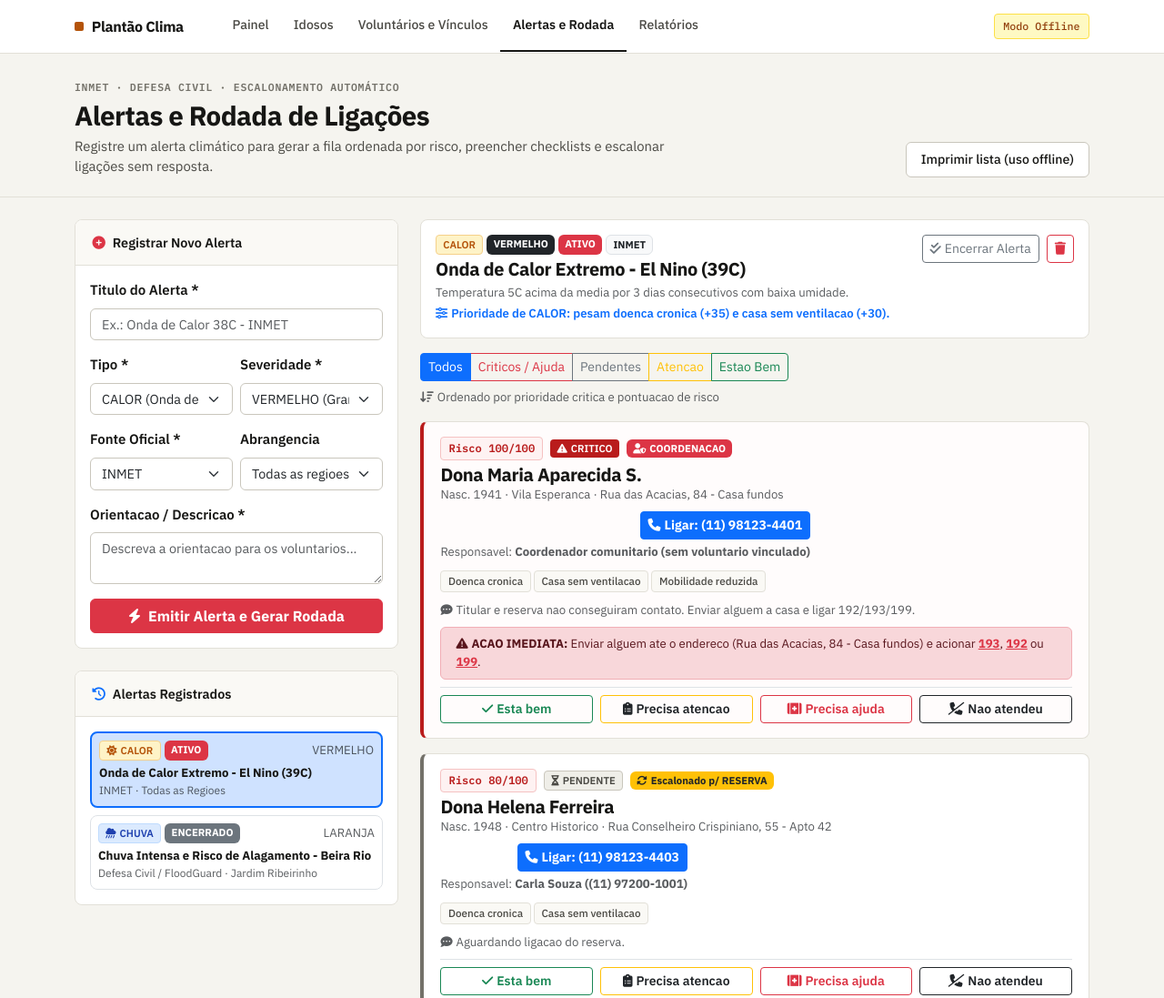
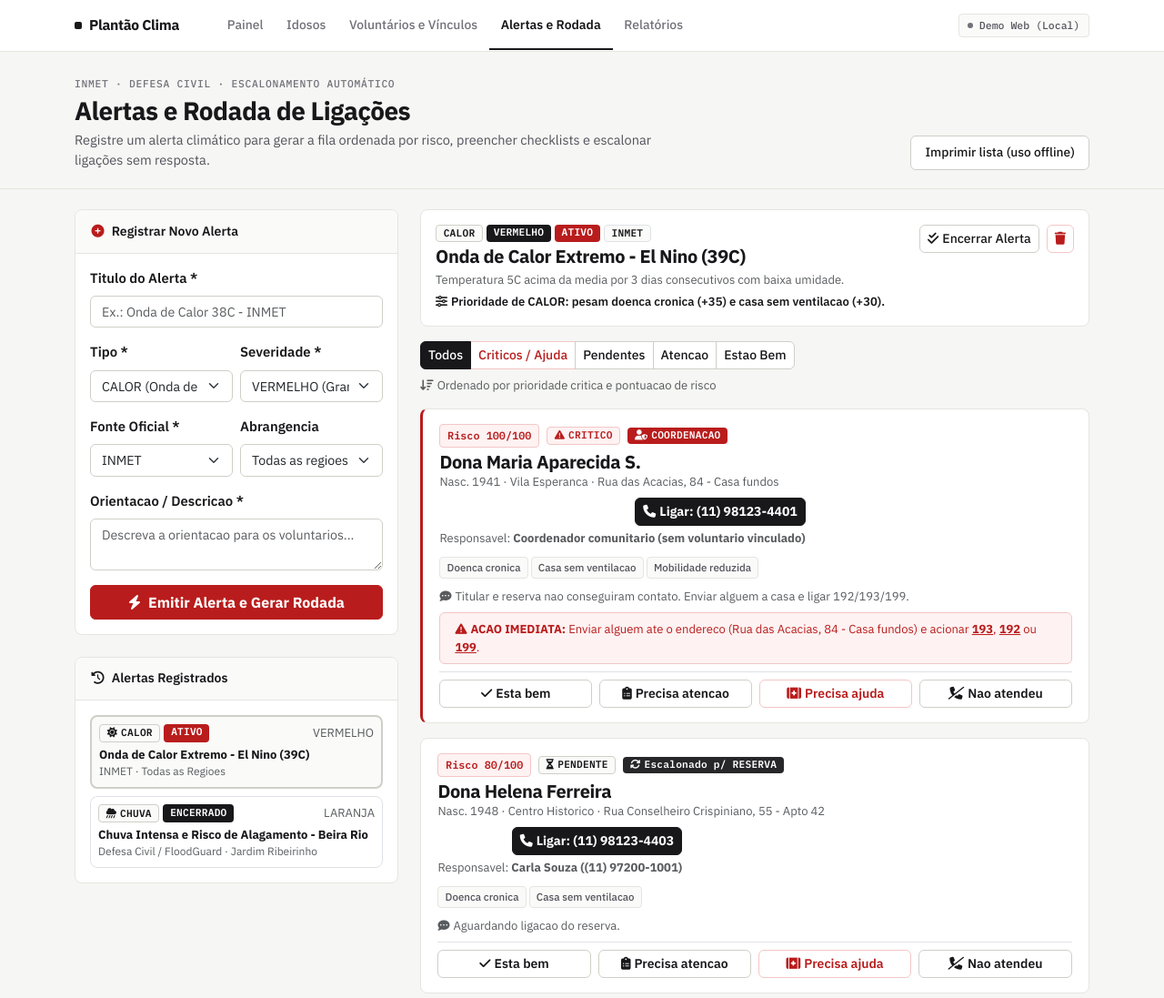
Before and after one commit to GabrielLinconln/global_2_2026, a plain HTML site: page web/alertas.html in a window 1280 px wide. Shown: the top 1097 px of the page at 91% size. Drawn offline with nearby package versions, Linux system fonts and the light colour scheme; no server answers.

Commit message:
fix: adiciona vercel.json (outputDirectory web) e simplifica paleta para monocromatico sobrio

```diff
--- a/web/css/styles.css
+++ b/web/css/styles.css
@@ -1,42 +1,24 @@
 /* ==========================================================================
-   Plantão Clima — Interface Operacional Comunitária
-   Estética editorial/cívica limpa: papel claro, bordas 1px, sem excessos.
-   Tipografia: IBM Plex Sans + IBM Plex Mono
+   Plantão Clima — Interface Minimalista Monocromática
+   Paleta neutra (branco, papel, cinza zinco e grafite) com vermelho sóbrio
+   reservado estritamente para emergências críticas.
    ========================================================================== */
 
 :root {
-    --bg-canvas: #f5f4ef;
+    --bg-canvas: #f6f6f4;
     --bg-surface: #ffffff;
-    --bg-subtle: #faf9f5;
-    --border: #e2e0d8;
-    --border-strong: #c9c6bc;
+    --bg-subtle: #fafaf9;
+    --bg-hover: #f3f3f0;
+    --border: #e5e5e0;
+    --border-strong: #cfcfc8;
 
-    --ink: #161614;
-    --ink-secondary: #4a4944;
-    --ink-muted: #737169;
+    --ink: #18181b;
+    --ink-secondary: #52525b;
+    --ink-muted: #71717a;
 
-    --accent: #161614;
-    --accent-hover: #2d2c28;
-
-    --calor: #b45309;
-    --calor-bg: #fef3c7;
-    --calor-border: #f5d08a;
-
-    --chuva: #1e40af;
-    --chuva-bg: #dbeafe;
-    --chuva-border: #bfdbfe;
-
-    --critico: #b91c1c;
-    --critico-bg: #fef2f2;
-    --critico-border: #f5c2c2;
-
-    --ok: #166534;
-    --ok-bg: #dcfce7;
-    --ok-border: #bbf7d0;
-
-    --warn: #92400e;
-    --warn-bg: #fef9c3;
-    --warn-border: #fde047;
+    --alert-red: #b91c1c;
+    --alert-red-soft: #fef2f2;
+    --alert-red-border: #f3c6c6;
 
     --radius: 8px;
     --radius-sm: 6px;
@@ -53,7 +35,7 @@ body {
     min-height: 100vh;
     display: flex;
     flex-direction: column;
-    font-size: 0.94rem;
+    font-size: 0.93rem;
     line-height: 1.5;
     -webkit-font-smoothing: antialiased;
 }
@@ -68,12 +50,166 @@ h1, h2, h3, h4, h5 {
     color: var(--ink);
 }
 
+a {
+    color: var(--ink);
+}
+
 .mono {
     font-family: 'IBM Plex Mono', ui-monospace, SFMono-Regular, Menlo, monospace;
 }
 
 /* ==========================================================================
-   NAVEGAÇÃO — Barra clara com abas sublinhadas (estilo sistema operacional real)
+   NEUTRALIZAÇÃO DE CORES CHAMATIVAS DO BOOTSTRAP (Estética sóbria global)
+   ========================================================================== */
+.text-primary,
+.text-info,
+.text-success,
+.text-warning {
+    color: var(--ink) !important;
+}
+
+.text-danger {
+    color: var(--alert-red) !important;
+}
+
+.bg-primary,
+.bg-dark,
+.bg-secondary {
+    background-color: var(--ink) !important;
+    color: #ffffff !important;
+}
+
+.bg-success,
+.bg-warning,
+.bg-info {
+    background-color: #27272a !important;
+    color: #ffffff !important;
+}
+
+.bg-danger {
+    background-color: var(--alert-red) !important;
+    color: #ffffff !important;
+}
+
+.bg-primary-subtle,
+.bg-info-subtle,
+.bg-success-subtle,
+.bg-warning-subtle,
+.bg-secondary-subtle,
+.bg-light {
+    background-color: var(--bg-subtle) !important;
+    color: var(--ink) !important;
+}
+
+.bg-danger-subtle {
+    background-color: var(--alert-red-soft) !important;
+    color: var(--alert-red) !important;
+}
+
+.border-primary,
+.border-primary-subtle,
+.border-danger-subtle {
+    border-color: var(--border-strong) !important;
+}
+
+.btn-primary,
+.btn-success,
+.btn-warning,
+.btn-dark {
+    background-color: var(--ink) !important;
+    border-color: var(--ink) !important;
+    color: #ffffff !important;
+    font-weight: 500;
+    border-radius: var(--radius-sm);
+}
+
+.btn-primary:hover,
+.btn-success:hover,
+.btn-warning:hover,
+.btn-dark:hover {
+    background-color: #2e2e33 !important;
+    border-color: #2e2e33 !important;
+    color: #ffffff !important;
+}
+
+.btn-danger {
+    background-color: var(--alert-red) !important;
+    border-color: var(--alert-red) !important;
+    color: #ffffff !important;
+    font-weight: 500;
+    border-radius: var(--radius-sm);
+}
+
+.btn-danger:hover {
+    background-color: #991b1b !important;
+    border-color: #991b1b !important;
+}
+
+.btn-outline-primary,
+.btn-outline-secondary,
+.btn-outline-success,
+.btn-outline-warning,
+.btn-outline-dark {
+    background-color: #ffffff !important;
+    border-color: var(--border-strong) !important;
+    color: var(--ink) !important;
+    font-weight: 500;
+    border-radius: var(--radius-sm);
+}
+
+.btn-outline-primary:hover,
+.btn-outline-secondary:hover,
+.btn-outline-success:hover,
+.btn-outline-warning:hover,
+.btn-outline-dark:hover,
+.btn-outline-primary.active {
+    background-color: var(--ink) !important;
+    border-color: var(--ink) !important;
+    color: #ffffff !important;
+}
+
+.btn-outline-danger {
+    background-color: #ffffff !important;
+    border-color: var(--alert-red-border) !important;
+    color: var(--alert-red) !important;
+    font-weight: 500;
+    border-radius: var(--radius-sm);
+}
+
+.btn-outline-danger:hover,
+.btn-outline-danger.active {
+    background-color: var(--alert-red) !important;
+    border-color: var(--alert-red) !important;
+    color: #ffffff !important;
+}
+
+.alert-info,
+.alert-warning,
+.alert-success {
+    background-color: var(--bg-subtle) !important;
+    border: 1px solid var(--border-strong) !important;
+    color: var(--ink) !important;
+    border-radius: var(--radius-sm);
+}
+
+.alert-danger {
+    background-color: var(--alert-red-soft) !important;
+    border: 1px solid var(--alert-red-border) !important;
+    color: var(--alert-red) !important;
+    border-radius: var(--radius-sm);
+}
+
+.progress {
+    background-color: #e4e4e7;
+    border-radius: 999px;
+}
+
+.progress-bar {
+    background-color: var(--ink) !important;
+}
+
+/* ==========================================================================
+   NAVEGAÇÃO — Barra branca limpa com aba ativa sublinhada
    ========================================================================== */
 .pc-navbar {
     background-color: var(--bg-surface);
@@ -82,33 +218,33 @@ h1, h2, h3, h4, h5 {
 }
 
 .pc-navbar .container {
-    min-height: 58px;
+    min-height: 56px;
 }
 
 .pc-navbar .navbar-brand {
     font-weight: 700;
-    font-size: 1rem;
+    font-size: 0.98rem;
     color: var(--ink) !important;
     letter-spacing: -0.02em;
     display: inline-flex;
     align-items: center;
-    gap: 0.55rem;
-    padding: 0.9rem 0;
+    gap: 0.5rem;
+    padding: 0.85rem 0;
 }
 
 .brand-dot {
-    width: 10px;
-    height: 10px;
+    width: 8px;
+    height: 8px;
     border-radius: 2px;
-    background-color: var(--calor);
+    background-color: var(--ink);
     display: inline-block;
 }
 
 .pc-navbar .nav-link {
-    color: var(--ink-secondary) !important;
+    color: var(--ink-muted) !important;
     font-weight: 500;
-    font-size: 0.88rem;
-    padding: 1.05rem 0.85rem !important;
+    font-size: 0.87rem;
+    padding: 1rem 0.8rem !important;
     border-bottom: 2px solid transparent;
     border-radius: 0;
     transition: color 0.15s ease, border-color 0.15s ease;
@@ -116,7 +252,6 @@ h1, h2, h3, h4, h5 {
 
 .pc-navbar .nav-link:hover {
     color: var(--ink) !important;
-    border-bottom-color: var(--border-strong);
 }
 
 .pc-navbar .nav-link.active {
@@ -127,99 +262,101 @@ h1, h2, h3, h4, h5 {
 
 .pc-navbar .navbar-toggler {
     border-color: var(--border-strong);
-    padding: 0.3rem 0.55rem;
+    padding: 0.28rem 0.5rem;
 }
 
 .pc-navbar .navbar-toggler-icon {
     filter: invert(1);
-    opacity: 0.75;
+    opacity: 0.7;
 }
 
 @media (max-width: 991px) {
     .pc-navbar .nav-link {
-        padding: 0.65rem 0.4rem !important;
+        padding: 0.6rem 0.4rem !important;
         border-bottom: none;
         border-left: 2px solid transparent;
     }
     .pc-navbar .nav-link.active {
         border-left-color: var(--ink);
-        padding-left: 0.75rem !important;
+        padding-left: 0.7rem !important;
     }
 }
 
-/* Status do Banco */
+/* Status do Banco — discreto e monocromático */
 .connection-pill {
     font-family: 'IBM Plex Mono', monospace;
-    font-size: 0.73rem;
+    font-size: 0.72rem;
     font-weight: 500;
-    padding: 0.25rem 0.6rem;
+    padding: 0.24rem 0.6rem;
     border-radius: 4px;
     display: inline-flex;
     align-items: center;
-    gap: 0.4rem;
+    gap: 0.42rem;
     white-space: nowrap;
+    background: var(--bg-subtle);
+    color: var(--ink-secondary);
+    border: 1px solid var(--border);
 }
 
-.connection-pill.online {
-    background: var(--ok-bg);
-    color: var(--ok);
-    border: 1px solid var(--ok-border);
+.connection-pill::before {
+    content: '';
+    width: 6px;
+    height: 6px;
+    border-radius: 50%;
+    background: var(--ink-muted);
+    display: inline-block;
 }
 
-.connection-pill.offline {
-    background: var(--warn-bg);
-    color: var(--warn);
-    border: 1px solid var(--warn-border);
+.connection-pill.online::before {
+    background: #15803d;
 }
 
 /* ==========================================================================
-   CABEÇALHO DE PÁGINA — Editorial limpo sobre o fundo claro
+   CABEÇALHO DE PÁGINA
    ========================================================================== */
 .pc-page-header {
     background-color: var(--bg-canvas);
     border-bottom: 1px solid var(--border);
-    padding: 1.75rem 0 1.35rem;
-    margin-bottom: 1.5rem;
+    padding: 1.65rem 0 1.25rem;
+    margin-bottom: 1.4rem;
 }
 
 .pc-kicker {
     font-family: 'IBM Plex Mono', monospace;
-    font-size: 0.72rem;
-    font-weight: 600;
+    font-size: 0.71rem;
+    font-weight: 500;
     text-transform: uppercase;
     letter-spacing: 0.06em;
     color: var(--ink-muted);
-    margin-bottom: 0.35rem;
+    margin-bottom: 0.3rem;
 }
 
 .pc-page-header h1 {
-    font-size: clamp(1.45rem, 2.5vw, 1.85rem);
+    font-size: clamp(1.4rem, 2.4vw, 1.75rem);
     font-weight: 700;
-    margin-bottom: 0.3rem;
-    color: var(--ink);
+    margin-bottom: 0.25rem;
 }
 
 .pc-page-header p {
     color: var(--ink-secondary);
-    font-size: 0.93rem;
+    font-size: 0.91rem;
     margin-bottom: 0;
-    max-width: 680px;
+    max-width: 660px;
 }
 
-/* Botões sóbrios */
 .btn-ink {
     background-color: var(--ink);
     color: #ffffff;
     border: 1px solid var(--ink);
     font-weight: 500;
-    font-size: 0.88rem;
+    font-size: 0.86rem;
     border-radius: var(--radius-sm);
-    padding: 0.5rem 1rem;
+    padding: 0.48rem 0.95rem;
 }
 
 .btn-ink:hover {
-    background-color: var(--accent-hover);
-    border-color: var(--accent-hover);
+    background-color: #2e2e33;
+    border-color: #2e2e33;
     color: #ffffff;
 }
 
@@ -228,19 +365,19 @@ h1, h2, h3, h4, h5 {
     color: var(--ink);
     border: 1px solid var(--border-strong);
     font-weight: 500;
-    font-size: 0.88rem;
+    font-size: 0.86rem;
     border-radius: var(--radius-sm);
-    padding: 0.5rem 1rem;
+    padding: 0.48rem 0.95rem;
 }
 
 .btn-paper:hover {
-    background-color: var(--bg-subtle);
+    background-color: var(--bg-hover);
     border-color: var(--ink);
     color: var(--ink);
 }
 
 /* ==========================================================================
-   SUPERFÍCIES E PAINÉIS (flat, hairline 1px)
+   CARDS E SUPERFÍCIES
    ========================================================================== */
 .pc-card {
     background: var(--bg-surface);
@@ -250,11 +387,11 @@ h1, h2, h3, h4, h5 {
 }
 
 .pc-card-header {
-    padding: 0.85rem 1.15rem;
+    padding: 0.8rem 1.1rem;
     border-bottom: 1px solid var(--border);
     background: var(--bg-subtle);
     font-weight: 600;
-    font-size: 0.9rem;
+    font-size: 0.88rem;
     color: var(--ink);
     display: flex;
     align-items: center;
@@ -264,7 +401,7 @@ h1, h2, h3, h4, h5 {
 }
 
 /* ==========================================================================
-   FAIXA DE INDICADORES (sem 6 cards coloridinhos)
+   RÉGUA DE INDICADORES (100% sóbria)
    ========================================================================== */
 .metrics-strip {
     background: var(--bg-surface);
@@ -275,7 +412,7 @@ h1, h2, h3, h4, h5 {
 }
 
 .metric-cell {
-    padding: 1rem 1.15rem;
+    padding: 0.95rem 1.1rem;
     border-right: 1px solid var(--border);
 }
 
@@ -284,7 +421,7 @@ h1, h2, h3, h4, h5 {
 }
 
 .metric-label {
-    font-size: 0.73rem;
+    font-size: 0.72rem;
     font-weight: 600;
     text-transform: uppercase;
     letter-spacing: 0.04em;
@@ -294,60 +431,48 @@ h1, h2, h3, h4, h5 {
 
 .metric-num {
     font-family: 'IBM Plex Mono', monospace;
-    font-size: 1.65rem;
+    font-size: 1.55rem;
     font-weight: 700;
     line-height: 1.1;
     color: var(--ink);
 }
 
-.metric-num.is-danger { color: var(--critico); }
-.metric-num.is-ok { color: var(--ok); }
-.metric-num.is-warn { color: var(--calor); }
+.metric-num.is-danger {
+    color: var(--alert-red);
+}
 
 .metric-note {
-    font-size: 0.76rem;
+    font-size: 0.75rem;
     color: var(--ink-muted);
     margin-top: 0.2rem;
 }
 
 @media (max-width: 992px) {
-    .metrics-strip {
-        grid-template-columns: repeat(3, 1fr);
-    }
-    .metric-cell {
-        border-bottom: 1px solid var(--border);
-    }
-    .metric-cell:nth-child(3n) {
-        border-right: none;
-    }
+    .metrics-strip { grid-template-columns: repeat(3, 1fr); }
+    .metric-cell { border-bottom: 1px solid var(--border); }
+    .metric-cell:nth-child(3n) { border-right: none; }
 }
 
 @media (max-width: 576px) {
-    .metrics-strip {
-        grid-template-columns: repeat(2, 1fr);
-    }
-    .metric-cell:nth-child(3n) {
-        border-right: 1px solid var(--border);
-    }
-    .metric-cell:nth-child(2n) {
-        border-right: none;
-    }
+    .metrics-strip { grid-template-columns: repeat(2, 1fr); }
+    .metric-cell:nth-child(3n) { border-right: 1px solid var(--border); }
+    .metric-cell:nth-child(2n) { border-right: none; }
 }
 
 /* ==========================================================================
-   OCORRÊNCIAS CRÍTICAS — Aviso operacional direto e legível
+   OCORRÊNCIAS CRÍTICAS — Fundo branco, borda fina vermelha apenas à esquerda
    ========================================================================== */
 .critical-box {
     background: var(--bg-surface);
-    border: 1px solid var(--critico-border);
-    border-left: 4px solid var(--critico);
+    border: 1px solid var(--border);
+    border-left: 3px solid var(--alert-red);
     border-radius: var(--radius);
 }
 
 .critical-box-head {
-    background: var(--critico-bg);
-    border-bottom: 1px solid var(--critico-border);
-    padding: 0.75rem 1.15rem;
+    background: var(--bg-surface);
+    border-bottom: 1px solid var(--border);
+    padding: 0.75rem 1.1rem;
     display: flex;
     flex-wrap: wrap;
     justify-content: space-between;
@@ -357,15 +482,15 @@ h1, h2, h3, h4, h5 {
 
 .critical-box-title {
     font-family: 'IBM Plex Mono', monospace;
-    font-size: 0.8rem;
+    font-size: 0.76rem;
     font-weight: 700;
     text-transform: uppercase;
     letter-spacing: 0.04em;
-    color: var(--critico);
+    color: var(--alert-red);
 }
 
 .critical-row {
-    padding: 0.95rem 1.15rem;
+    padding: 0.9rem 1.1rem;
     border-bottom: 1px solid var(--border);
     display: flex;
     flex-wrap: wrap;
@@ -380,35 +505,34 @@ h1, h2, h3, h4, h5 {
 
 .emerg-link {
     font-family: 'IBM Plex Mono', monospace;
-    font-size: 0.78rem;
+    font-size: 0.76rem;
     font-weight: 600;
-    padding: 0.3rem 0.65rem;
+    padding: 0.28rem 0.6rem;
     border-radius: 4px;
     text-decoration: none;
-    border: 1px solid var(--critico-border);
-    background: #ffffff;
-    color: var(--critico);
+    border: 1px solid var(--border-strong);
+    background: var(--bg-surface);
+    color: var(--ink);
 }
 
 .emerg-link:hover {
-    background: var(--critico);
+    background: var(--ink);
     color: #ffffff;
-    border-color: var(--critico);
+    border-color: var(--ink);
 }
 
 /* ==========================================================================
-   MAPA TERRITORIAL (Módulo FloodGuard)
+   SITUAÇÃO POR REGIÃO (Módulo FloodGuard) — Neutro e arquitetural
    ========================================================================== */
 .region-grid {
     display: grid;
-    grid-template-columns: repeat(auto-fill, minmax(210px, 1fr));
-    gap: 0.75rem;
+    grid-template-columns: repeat(auto-fill, minmax(205px, 1fr));
+    gap: 0.7rem;
 }
 
 .region-tile {
     background: var(--bg-surface);
     border: 1px solid var(--border);
-    border-left: 3px solid var(--ok);
     border-radius: var(--radius-sm);
     padding: 0.85rem 0.95rem;
     cursor: pointer;
@@ -417,111 +541,65 @@ h1, h2, h3, h4, h5 {
 
 .region-tile:hover {
     background: var(--bg-subtle);
-    border-color: var(--border-strong);
+    border-color: var(--ink);
 }
 
-.region-tile.level-critical { border-left-color: var(--critico); }
-.region-tile.level-warning { border-left-color: var(--calor); }
-.region-tile.level-safe { border-left-color: var(--ok); }
+.region-tile.level-critical {
+    border-left: 3px solid var(--alert-red);
+}
 
 /* ==========================================================================
-   TAGS, STATUS E PONTUAÇÃO DE RISCO
+   TAGS E PONTUAÇÃO DE RISCO — Quase tudo neutro; vermelho só no crítico
    ========================================================================== */
-.tag-status {
+.tag-status,
+.badge {
     font-family: 'IBM Plex Mono', monospace;
-    font-size: 0.71rem;
+    font-size: 0.7rem;
     font-weight: 600;
-    padding: 0.18rem 0.5rem;
+    padding: 0.2rem 0.48rem;
     border-radius: 4px;
-    display: inline-block;
     letter-spacing: 0.02em;
 }
 
-.badge-calor {
-    background: var(--calor-bg);
-    color: var(--calor);
-    border: 1px solid var(--calor-border);
-    font-weight: 600;
-    border-radius: 4px;
+.badge-calor,
+.badge-chuva,
+.badge-atencao,
+.badge-ok,
+.badge-pendente {
+    background: var(--bg-subtle);
+    color: var(--ink);
+    border: 1px solid var(--border-strong);
 }
 
-.badge-chuva {
-    background: var(--chuva-bg);
-    color: var(--chuva);
-    border: 1px solid var(--chuva-border);
-    font-weight: 600;
-    border-radius: 4px;
-}
-
-.badge-critico {
-    background: var(--critico);
-    color: #ffffff;
-    font-weight: 600;
-    border-radius: 4px;
-}
-
+.badge-critico,
 .badge-ajuda {
-    background: #c2410c;
-    color: #ffffff;
-    font-weight: 600;
-    border-radius: 4px;
-}
-
-.badge-atencao {
-    background: var(--warn-bg);
-    color: var(--warn);
-    border: 1px solid var(--warn-border);
-    font-weight: 600;
-    border-radius: 4px;
-}
-
-.badge-ok {
-    background: var(--ok-bg);
-    color: var(--ok);
-    border: 1px solid var(--ok-border);
-    font-weight: 600;
-    border-radius: 4px;
-}
-
-.badge-pendente {
-    background: #efeee8;
-    color: var(--ink-secondary);
-    border: 1px solid var(--border-strong);
-    font-weight: 600;
-    border-radius: 4px;
+    background: var(--alert-red-soft);
+    color: var(--alert-red);
+    border: 1px solid var(--alert-red-border);
 }
 
 .risk-pill {
     font-family: 'IBM Plex Mono', monospace;
     font-weight: 600;
-    font-size: 0.76rem;
-    padding: 0.2rem 0.5rem;
+    font-size: 0.74rem;
+    padding: 0.18rem 0.48rem;
     border-radius: 4px;
     display: inline-block;
+    background: var(--bg-subtle);
+    color: var(--ink);
+    border: 1px solid var(--border-strong);
 }
 
 .risk-pill.high {
-    background: var(--critico-bg);
-    color: var(--critico);
-    border: 1px solid var(--critico-border);
-}
-
-.risk-pill.medium {
-    background: var(--calor-bg);
-    color: var(--calor);
-    border: 1px solid var(--calor-border);
-}
-
-.risk-pill.low {
-    background: var(--ok-bg);
-    color: var(--ok);
-    border: 1px solid var(--ok-border);
+    background: var(--alert-red-soft);
+    color: var(--alert-red);
+    border-color: var(--alert-red-border);
 }
 
 .vuln-tag {
-    font-size: 0.73rem;
+    font-size: 0.72rem;
     font-weight: 500;
-    padding: 0.16rem 0.48rem;
+    padding: 0.15rem 0.45rem;
     border-radius: 4px;
     background: var(--bg-subtle);
     color: var(--ink-secondary);
@@ -536,26 +614,17 @@ h1, h2, h3, h4, h5 {
 .call-card {
     background: var(--bg-surface);
     border: 1px solid var(--border);
-    border-left: 4px solid var(--ink-muted);
     border-radius: var(--radius);
     padding: 1rem 1.15rem;
 }
 
-.call-card.status-CRITICO {
-    border-left-color: var(--critico);
-    background: #fffcfc;
-}
-
+.call-card.status-CRITICO,
 .call-card.status-PRECISA_AJUDA {
-    border-left-color: #c2410c;
-}
-
-.call-card.status-PRECISA_ATENCAO {
-    border-left-color: var(--calor);
+    border-left: 3px solid var(--alert-red);
 }
 
 .call-card.status-ESTA_BEM {
-    border-left-color: var(--ok);
+    opacity: 0.78;
 }
 
 .call-action-grid {
@@ -575,35 +644,34 @@ h1, h2, h3, h4, h5 {
     border-radius: var(--radius-sm);
     border-color: var(--border-strong);
     background-color: #ffffff;
-    font-size: 0.9rem;
+    font-size: 0.89rem;
 }
 
 .form-control:focus, .form-select:focus {
     border-color: var(--ink);
-    box-shadow: 0 0 0 2px rgba(22, 22, 20, 0.12);
+    box-shadow: 0 0 0 2px rgba(24, 24, 27, 0.10);
 }
 
 .table th {
     font-family: 'IBM Plex Mono', monospace;
-    font-size: 0.72rem;
+    font-size: 0.71rem;
     font-weight: 600;
     text-transform: uppercase;
     letter-spacing: 0.04em;
     color: var(--ink-muted);
     background-color: var(--bg-subtle);
     border-bottom-color: var(--border);
-    padding: 0.75rem 0.9rem;
+    padding: 0.72rem 0.9rem;
 }
 
 .table td {
-    padding: 0.78rem 0.9rem;
-    border-bottom-color: #eeece6;
+    padding: 0.75rem 0.9rem;
+    border-bottom-color: #eeece8;
 }
 
-/* Alertas de Feedback */
 .feedback-zone {
     position: sticky;
-    top: 66px;
+    top: 64px;
     z-index: 1020;
 }
 
@@ -613,19 +681,19 @@ h1, h2, h3, h4, h5 {
     color: var(--ink-secondary);
     border-top: 1px solid var(--border);
     margin-top: 3rem;
-    font-size: 0.85rem;
+    font-size: 0.84rem;
 }
 
 .ods-badge {
     font-family: 'IBM Plex Mono', monospace;
     display: inline-block;
-    font-size: 0.72rem;
+    font-size: 0.71rem;
     font-weight: 600;
-    padding: 0.2rem 0.55rem;
+    padding: 0.18rem 0.52rem;
     border-radius: 4px;
     background: var(--bg-subtle);
     color: var(--ink-secondary);
-    border: 1px solid var(--border-strong);
+    border: 1px solid var(--border);
 }
 
 /* ==========================================================================
--- a/web/js/api.js
+++ b/web/js/api.js
@@ -27,7 +27,8 @@ const PlantaoApi = (() => {
                 const timer = setTimeout(() => controller.abort(), 1400);
                 const resp = await fetch(`${base}/api/health`, { signal: controller.signal });
                 clearTimeout(timer);
-                if (resp.ok) {
+                const ct = resp.headers.get('content-type') || '';
+                if (resp.ok && ct.includes('application/json')) {
                     apiBaseUrl = base;
                     modoOnline = true;
                     inicializado = true;
@@ -53,7 +54,7 @@ const PlantaoApi = (() => {
             pill.textContent = 'H2 Online';
         } else {
             pill.className = 'connection-pill offline';
-            pill.textContent = 'Modo Offline';
+            pill.textContent = 'Demo Web (Local)';
         }
     }
 
--- a/web/js/painel.js
+++ b/web/js/painel.js
@@ -109,8 +109,8 @@ function renderizarMapaRegioes(regioes) {
         const statusTxt = criticos > 0
             ? `<span class="mono fw-semibold text-danger">${criticos} crítico(s)</span>`
             : r.pendentesAtivos > 0
-                ? `<span class="mono fw-semibold" style="color:#b45309;">${r.pendentesAtivos} pend.</span>`
-                : '<span class="mono text-success">OK</span>';
+                ? `<span class="mono text-secondary">${r.pendentesAtivos} pend.</span>`
+                : '<span class="mono text-muted">OK</span>';
 
         return `
             <div class="region-tile ${nivel}" onclick="abrirDetalheRegiao(${r.idRegiao})" role="button" tabindex="0">
```
Also changed, not shown: web/index.html (+4 -5 lines), vercel.json (added).
